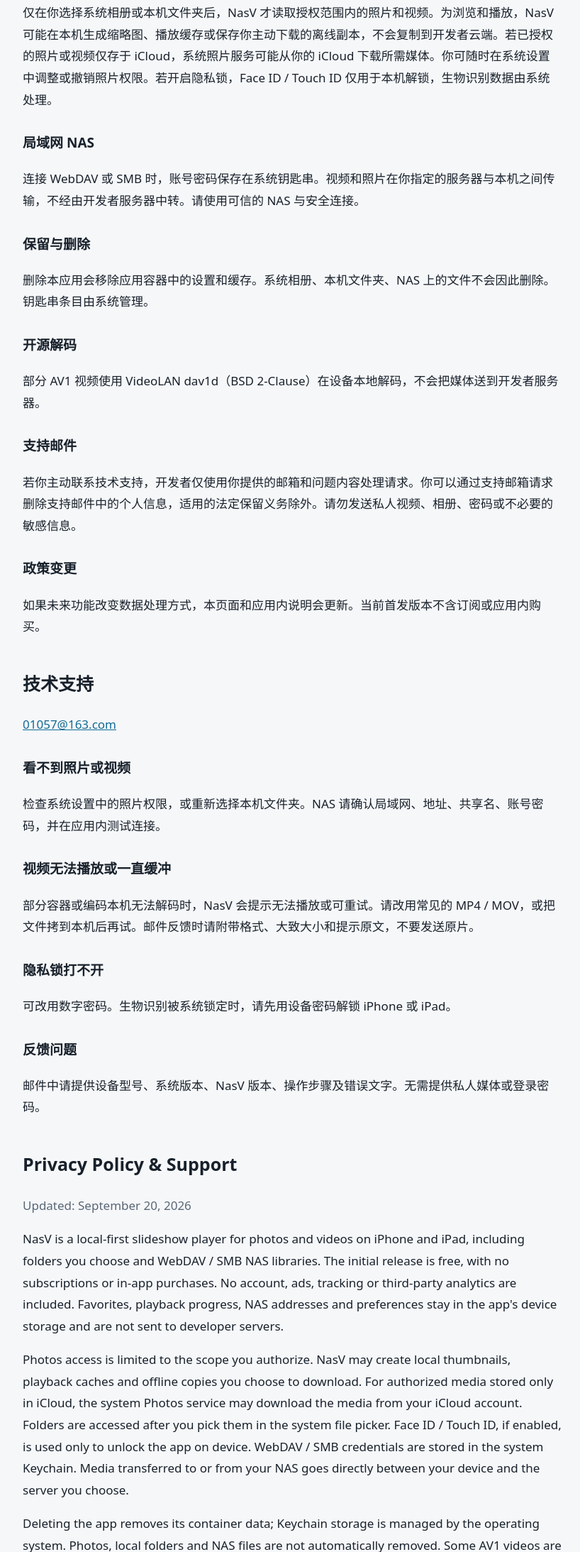
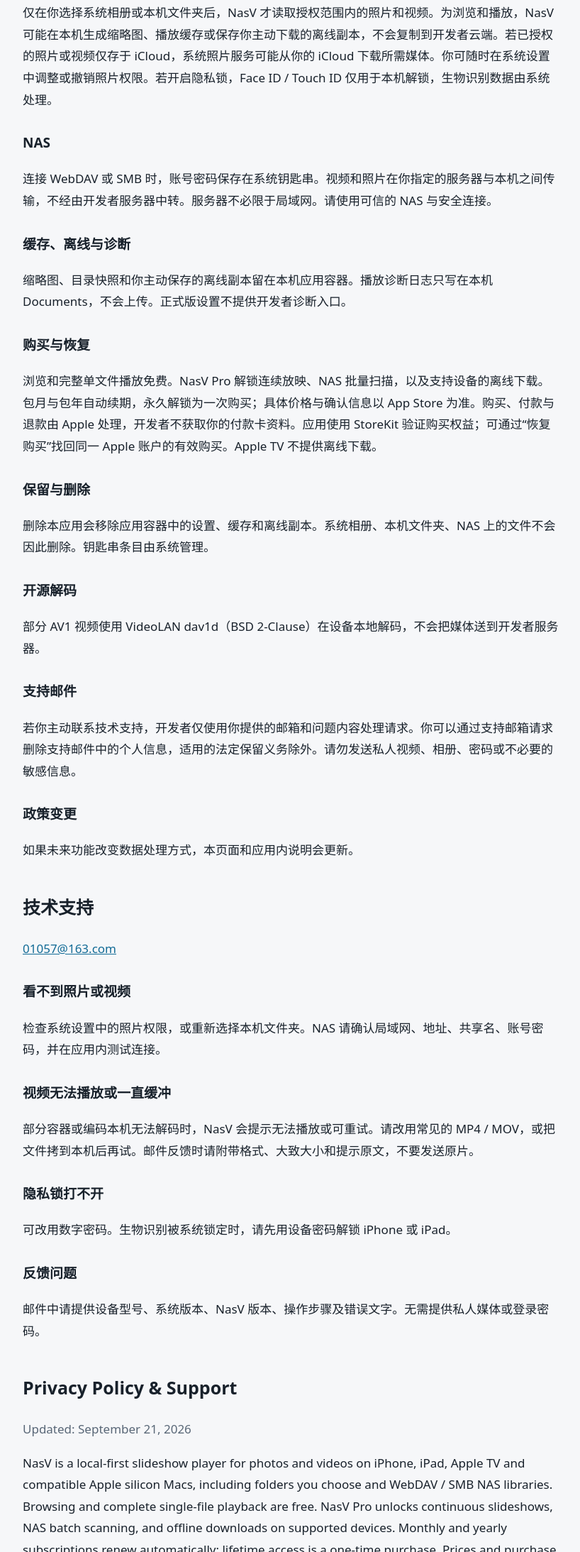
Before and after one commit to Wind0o/Wind0o.github.io, a plain HTML site: page nasv/index.html in a window 1280 px wide. Shown: the part 613-2800 px from the top of the page at 71% size, without its empty margins (228-1046 px from the left). Drawn offline with Linux system fonts and the light colour scheme.

Commit message:
Update NasV support and privacy for Pro purchases

```diff
--- a/nasv/index.html
+++ b/nasv/index.html
@@ -3,23 +3,25 @@
 :root{color-scheme:light dark}body{margin:0;background:#f6f7f9;color:#18212b;font:17px/1.8 system-ui,-apple-system,sans-serif}main{max-width:760px;margin:auto;padding:44px 24px 72px}h1{font-size:40px;line-height:1.2}h2{margin-top:42px;font-size:25px}h3{font-size:19px;margin-top:28px}a{color:#126b96}nav{display:flex;gap:24px;flex-wrap:wrap}.muted{color:#596777}li{margin:8px 0}hr{border:0;border-top:1px solid #dce2e8;margin:40px 0}@media(prefers-color-scheme:dark){body{background:#101820;color:#e8eef4}a{color:#88d4f8}.muted{color:#abb8c5}hr{border-color:#334454}}
 </style></head><body><main>
 <nav><a href="#privacy">隐私政策</a><a href="#support">技术支持</a><a href="#english">English</a></nav>
-<h1>NasV</h1><p>本机与局域网 NAS 幻灯片放映。</p><p class="muted">iPhone 与 iPad 本地优先放映器 · 首发版本免费使用全部功能</p>
-<section id="privacy"><h2>隐私政策</h2><p class="muted">更新日期：2026 年 9 月 20 日</p>
+<h1>NasV</h1><p>本机与局域网 NAS 幻灯片放映。</p><p class="muted">iPhone、iPad、Apple TV 与 Apple 芯片 Mac 的本地优先放映器</p>
+<section id="privacy"><h2>隐私政策</h2><p class="muted">更新日期：2026 年 9 月 21 日</p>
 <h3>本机数据</h3><p>NasV 无需注册账号，不包含广告、跟踪或第三方分析服务。收藏、播放进度、NAS 地址和设置保存在设备的应用数据中，不发送到开发者服务器。</p>
 <h3>照片、文件与隐私锁</h3><p>仅在你选择系统相册或本机文件夹后，NasV 才读取授权范围内的照片和视频。为浏览和播放，NasV 可能在本机生成缩略图、播放缓存或保存你主动下载的离线副本，不会复制到开发者云端。若已授权的照片或视频仅存于 iCloud，系统照片服务可能从你的 iCloud 下载所需媒体。你可随时在系统设置中调整或撤销照片权限。若开启隐私锁，Face ID / Touch ID 仅用于本机解锁，生物识别数据由系统处理。</p>
-<h3>局域网 NAS</h3><p>连接 WebDAV 或 SMB 时，账号密码保存在系统钥匙串。视频和照片在你指定的服务器与本机之间传输，不经由开发者服务器中转。请使用可信的 NAS 与安全连接。</p>
-<h3>保留与删除</h3><p>删除本应用会移除应用容器中的设置和缓存。系统相册、本机文件夹、NAS 上的文件不会因此删除。钥匙串条目由系统管理。</p>
+<h3>NAS</h3><p>连接 WebDAV 或 SMB 时，账号密码保存在系统钥匙串。视频和照片在你指定的服务器与本机之间传输，不经由开发者服务器中转。服务器不必限于局域网。请使用可信的 NAS 与安全连接。</p>
+<h3>缓存、离线与诊断</h3><p>缩略图、目录快照和你主动保存的离线副本留在本机应用容器。播放诊断日志只写在本机 Documents，不会上传。正式版设置不提供开发者诊断入口。</p>
+<h3>购买与恢复</h3><p>浏览和完整单文件播放免费。NasV Pro 解锁连续放映、NAS 批量扫描，以及支持设备的离线下载。包月与包年自动续期，永久解锁为一次购买；具体价格与确认信息以 App Store 为准。购买、付款与退款由 Apple 处理，开发者不获取你的付款卡资料。应用使用 StoreKit 验证购买权益；可通过“恢复购买”找回同一 Apple 账户的有效购买。Apple TV 不提供离线下载。</p><h3>保留与删除</h3><p>删除本应用会移除应用容器中的设置、缓存和离线副本。系统相册、本机文件夹、NAS 上的文件不会因此删除。钥匙串条目由系统管理。</p>
 <h3>开源解码</h3><p>部分 AV1 视频使用 VideoLAN dav1d（BSD 2-Clause）在设备本地解码，不会把媒体送到开发者服务器。</p>
 <h3>支持邮件</h3><p>若你主动联系技术支持，开发者仅使用你提供的邮箱和问题内容处理请求。你可以通过支持邮箱请求删除支持邮件中的个人信息，适用的法定保留义务除外。请勿发送私人视频、相册、密码或不必要的敏感信息。</p>
-<h3>政策变更</h3><p>如果未来功能改变数据处理方式，本页面和应用内说明会更新。当前首发版本不含订阅或应用内购买。</p></section>
+<h3>政策变更</h3><p>如果未来功能改变数据处理方式，本页面和应用内说明会更新。</p></section>
 <section id="support"><h2>技术支持</h2><p><a href="mailto:01057@163.com">01057@163.com</a></p>
 <h3>看不到照片或视频</h3><p>检查系统设置中的照片权限，或重新选择本机文件夹。NAS 请确认局域网、地址、共享名、账号密码，并在应用内测试连接。</p>
 <h3>视频无法播放或一直缓冲</h3><p>部分容器或编码本机无法解码时，NasV 会提示无法播放或可重试。请改用常见的 MP4 / MOV，或把文件拷到本机后再试。邮件反馈时请附带格式、大致大小和提示原文，不要发送原片。</p>
 <h3>隐私锁打不开</h3><p>可改用数字密码。生物识别被系统锁定时，请先用设备密码解锁 iPhone 或 iPad。</p>
 <h3>反馈问题</h3><p>邮件中请提供设备型号、系统版本、NasV 版本、操作步骤及错误文字。无需提供私人媒体或登录密码。</p></section>
-<section id="english"><h2>Privacy Policy &amp; Support</h2><p class="muted">Updated: September 20, 2026</p>
-<p>NasV is a local-first slideshow player for photos and videos on iPhone and iPad, including folders you choose and WebDAV / SMB NAS libraries. The initial release is free, with no subscriptions or in-app purchases. No account, ads, tracking or third-party analytics are included. Favorites, playback progress, NAS addresses and preferences stay in the app's device storage and are not sent to developer servers.</p>
-<p>Photos access is limited to the scope you authorize. NasV may create local thumbnails, playback caches and offline copies you choose to download. For authorized media stored only in iCloud, the system Photos service may download the media from your iCloud account. Folders are accessed after you pick them in the system file picker. Face ID / Touch ID, if enabled, is used only to unlock the app on device. WebDAV / SMB credentials are stored in the system Keychain. Media transferred to or from your NAS goes directly between your device and the server you choose.</p>
+<section id="english"><h2>Privacy Policy &amp; Support</h2><p class="muted">Updated: September 21, 2026</p>
+<p>NasV is a local-first slideshow player for photos and videos on iPhone, iPad, Apple TV and compatible Apple silicon Macs, including folders you choose and WebDAV / SMB NAS libraries. Browsing and complete single-file playback are free. NasV Pro unlocks continuous slideshows, NAS batch scanning, and offline downloads on supported devices. Monthly and yearly subscriptions renew automatically; lifetime access is a one-time purchase. Prices and purchase confirmation are provided by the App Store. No account, ads, tracking or third-party analytics are included. Favorites, playback progress, NAS addresses and preferences stay in the app's device storage and are not sent to developer servers.</p>
+<p>Photos access is limited to the scope you authorize. NasV may create local thumbnails, playback caches and offline copies you choose to download. For authorized media stored only in iCloud, the system Photos service may download the media from your iCloud account. Folders are accessed after you pick them in the system file picker. Face ID / Touch ID, if enabled, is used only to unlock the app on device. WebDAV / SMB credentials are stored in the system Keychain. Media transferred to or from the server you choose goes directly between your device and that server, and is not limited to a local network.</p>
+<p>Apple processes purchases, payments and refunds. The developer does not receive your payment card details. NasV verifies entitlements with StoreKit; use Restore Purchases with the same Apple account to restore eligible access. Offline downloads are not available on Apple TV.</p>
 <p>Deleting the app removes its container data; Keychain storage is managed by the operating system. Photos, local folders and NAS files are not automatically removed. Some AV1 videos are decoded on device with VideoLAN dav1d (BSD 2-Clause).</p>
 <p>If you email support, your email address and the information you choose to send are used to answer your request. Contact <a href="mailto:01057@163.com">01057@163.com</a> to request deletion of personal information in support correspondence, subject to legal retention obligations. Please include the device model, OS and app version, steps and error text, without private media or passwords.</p></section>
 <hr><p class="muted">© 2026 Hongyu Sun · NasV</p>
```
